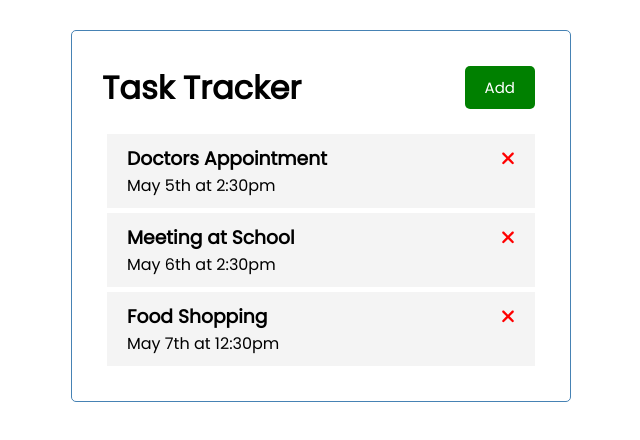
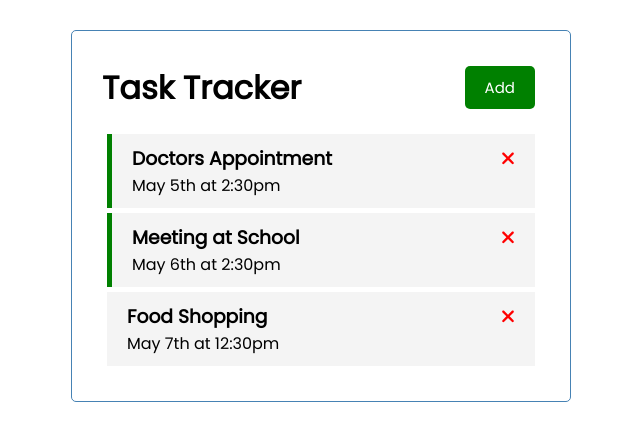
Before and after one commit to jhssttj/angularPractice, an Angular app in the folder test-1/: page / in a window 1280 px wide. Shown: the top 440 px of the page, without its empty margins (319-959 px from the left). Built offline with nearby package versions, Linux system fonts and the light colour scheme; data requests are answered from the project's data file.

Commit message:
Create toggle function to turn on off remidners

```diff
--- a/test-1/src/app/components/task-item/task-item.component.html
+++ b/test-1/src/app/components/task-item/task-item.component.html
@@ -1,4 +1,4 @@
-<div class="task">
+<div [ngClass]="{reminder: task.reminder}" class="task" (dblclick)="onToggle(task)">
   <h3>{{task.text}}
     <fa-icon (click)="onDelete(task)" [ngStyle]="{'color':'red'}" [icon]="faTimes"></fa-icon>
   </h3>
--- a/test-1/src/app/components/task-item/task-item.component.ts
+++ b/test-1/src/app/components/task-item/task-item.component.ts
@@ -10,9 +10,13 @@
 export class TaskItemComponent {
   @Input() task!:Task
   @Output() onDeleteTask: EventEmitter<Task> = new EventEmitter()
+  @Output() onToggleReminder: EventEmitter<Task> = new EventEmitter()
   faTimes = faTimes;
 
   onDelete(task:Task){
     this.onDeleteTask.emit(task)
   }
+  onToggle(task:Task) {
+    this.onToggleReminder.emit(task)
+  }
 }
--- a/test-1/src/app/components/tasks/tasks.component.html
+++ b/test-1/src/app/components/tasks/tasks.component.html
@@ -1 +1 @@
-<app-task-item *ngFor="let task of tasks" [task]="task" (onDeleteTask)="deleteTask(task)"></app-task-item>
+<app-task-item *ngFor="let task of tasks" [task]="task" (onDeleteTask)="deleteTask(task)" (onToggleReminder)="toggleReminder(task)"></app-task-item>
--- a/test-1/src/app/components/tasks/tasks.component.ts
+++ b/test-1/src/app/components/tasks/tasks.component.ts
@@ -20,4 +20,8 @@
     this.taskService.deleteTask(task).subscribe(()=> (this.tasks=this.tasks.filter(t => t.id !== task.id)));
   }
 
+  toggleReminder(task: Task) {
+    task.reminder = !task.reminder
+  }
+
 }
```
